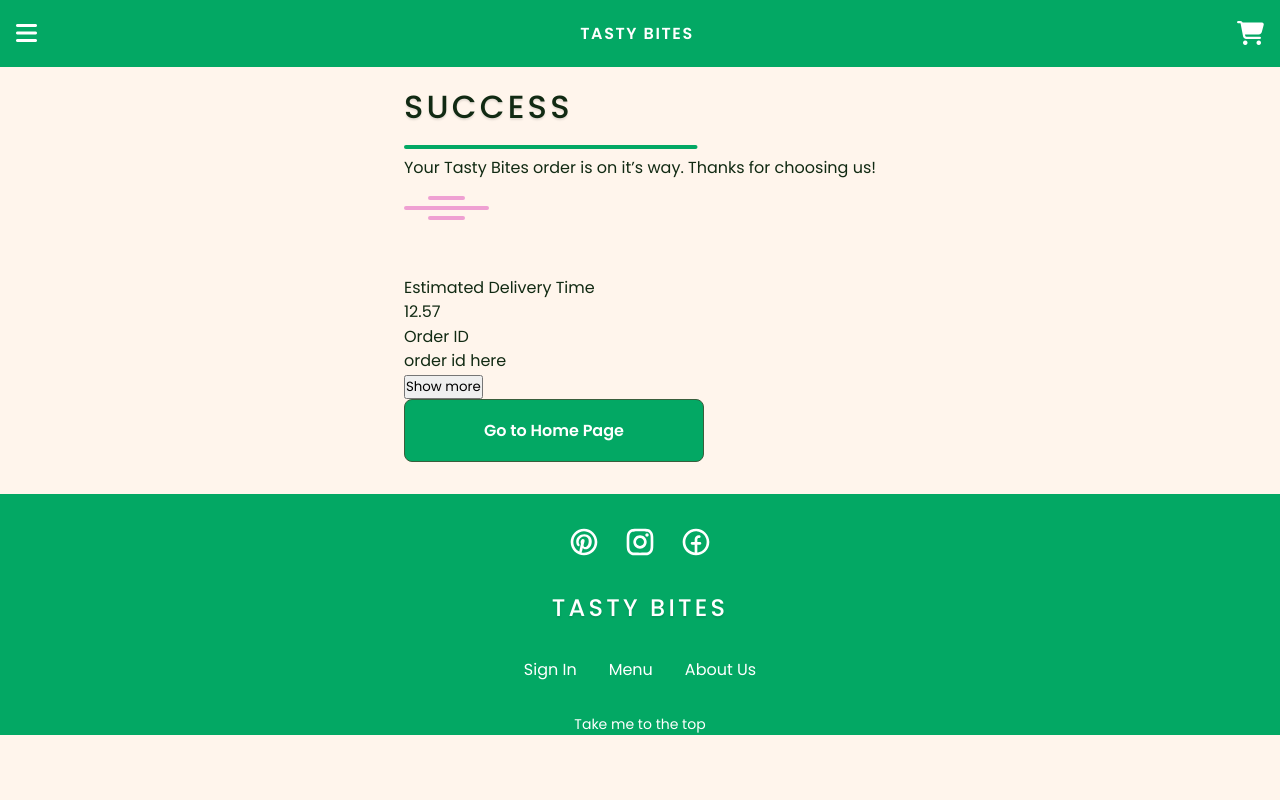
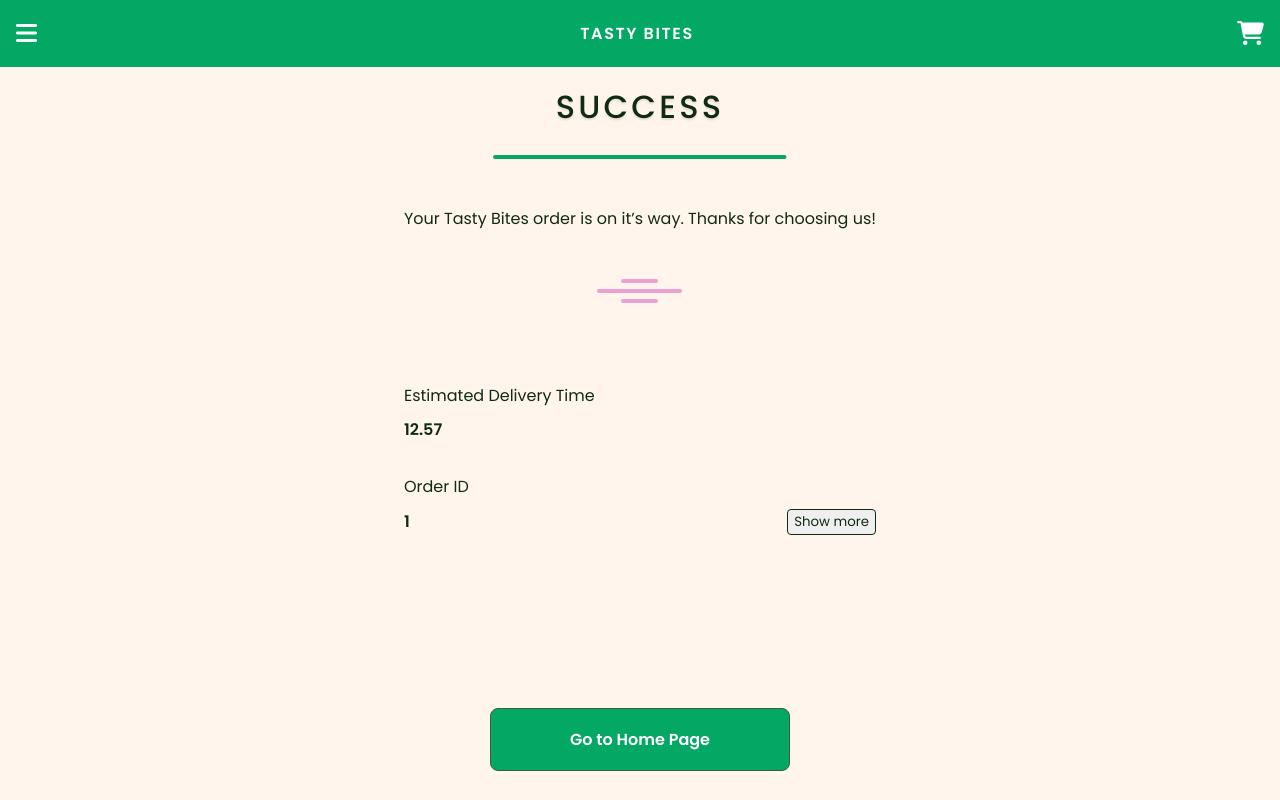
Before and after one commit to FirePants-TastyBites/frontend, a React (Vite) app: page /confirmation/1 in a window 1280 px wide. Shown: the top 800 px of the page. Built offline with nearby package versions, Linux system fonts and the light colour scheme.

Commit message:
Added styling

```diff
--- /dev/null
+++ b/src/pages/OrderConfirmation/OrderConfirmation.scss
@@ -0,0 +1,55 @@
+@import "../../styles/variables";
+
+.confirmation {
+    width: 100%;
+    display: flex;
+    flex-direction: column;
+    gap: 3rem;
+    min-height: 88vh;
+
+    header {
+        display: flex;
+        flex-direction: column;
+        align-items: center;
+        gap: 1.5rem;
+    }
+
+
+    .confirmation-info {
+        display: flex;
+        flex-direction: column;
+        gap: 2rem;
+
+        .message {
+            display: flex;
+            flex-direction: column;
+            align-items: center;
+            text-align: center;
+            gap: 2rem;
+        }
+
+
+        div {
+            display: flex;
+            justify-content: space-between;
+            align-items: center;
+            margin-top: 10px;
+
+            p {
+                @include text-style-600
+            }
+
+            button {
+                padding: 2px 6px;
+                border-radius: 4px;
+                border: .5px solid $secondary-color;
+                color: $text-color;
+            }
+
+        }
+    }
+
+    > button {
+        margin: auto auto 1rem
+    }
+}
--- a/src/pages/OrderConfirmation/index.jsx
+++ b/src/pages/OrderConfirmation/index.jsx
@@ -2,6 +2,7 @@
 import PinkThingy from '../../components/PinkThingy';
 import GreenLine from '../../components/GreenLine';
 import Button from '../../components/Button';
+import './OrderConfirmation.scss'
 
 function OrderConfirmation() {
     const navigate = useNavigate();
@@ -16,11 +17,12 @@
                 <h1>Success</h1>
                 <GreenLine />
             </header>
-            <section className="confirmaiton-info">
-                <p>Your Tasty Bites order is on it’s way. Thanks for choosing us!</p>
-                <PinkThingy />
-            </section>
-            <section className="time">
+            <section className="confirmation-info">
+                <section className="message">
+                    <p>Your Tasty Bites order is on it’s way. Thanks for choosing us!</p>
+                    <PinkThingy />
+                </section>
+                <section className="time">
                     <h4>Estimated Delivery Time</h4>
                     <div>
                         <p>12.57</p>
@@ -29,10 +31,11 @@
                 <section className="address">
                     <h4>Order ID</h4>
                     <div>
-                        <p>order id here</p>
+                        <p>{id}</p>
                         <button>Show more</button>
                     </div>
                 </section>
+            </section>
 
             <Button label={"Go to Home Page"} type={"primary"} onClick={() => navigate('/home')} />
 
```
